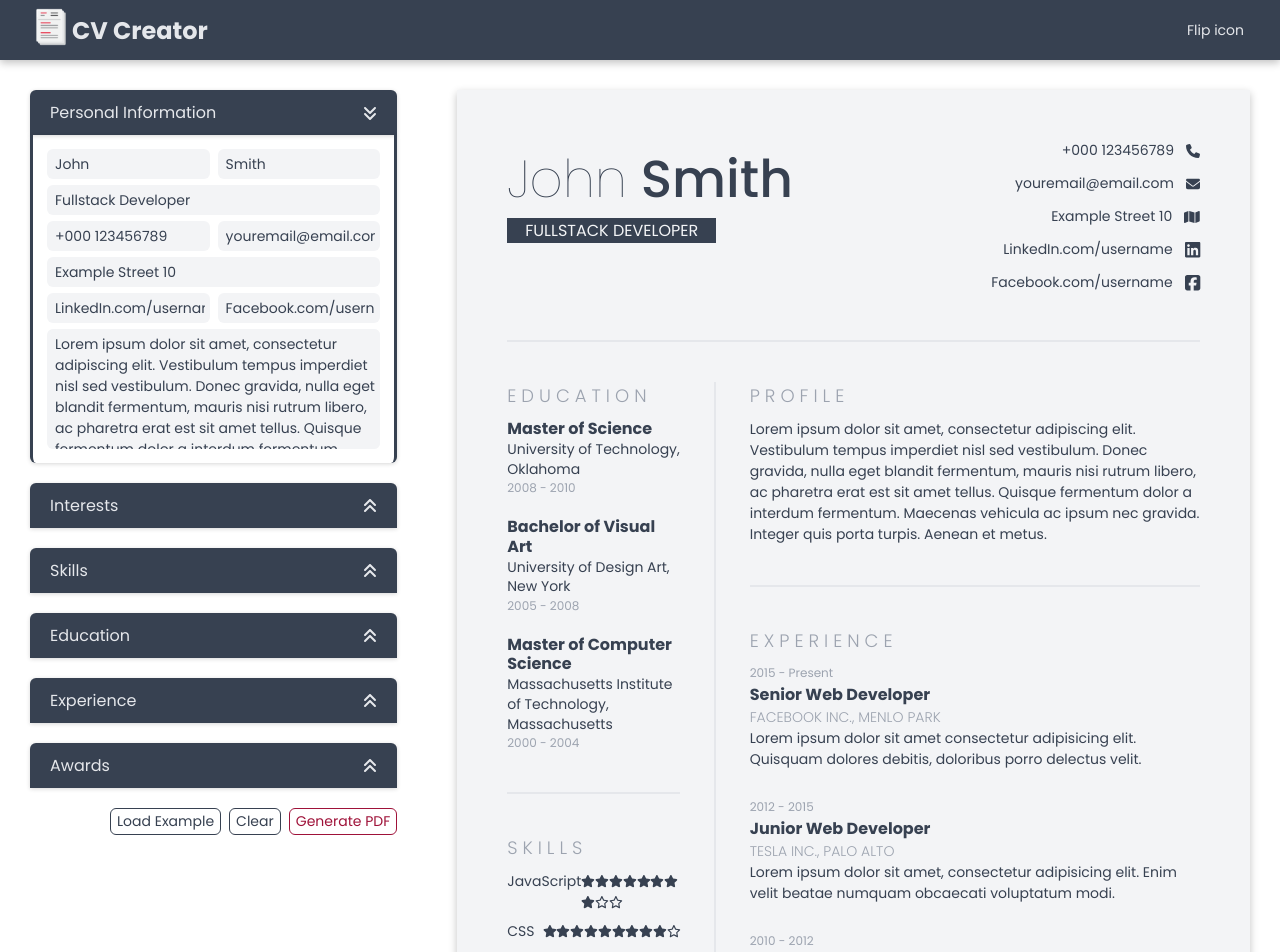
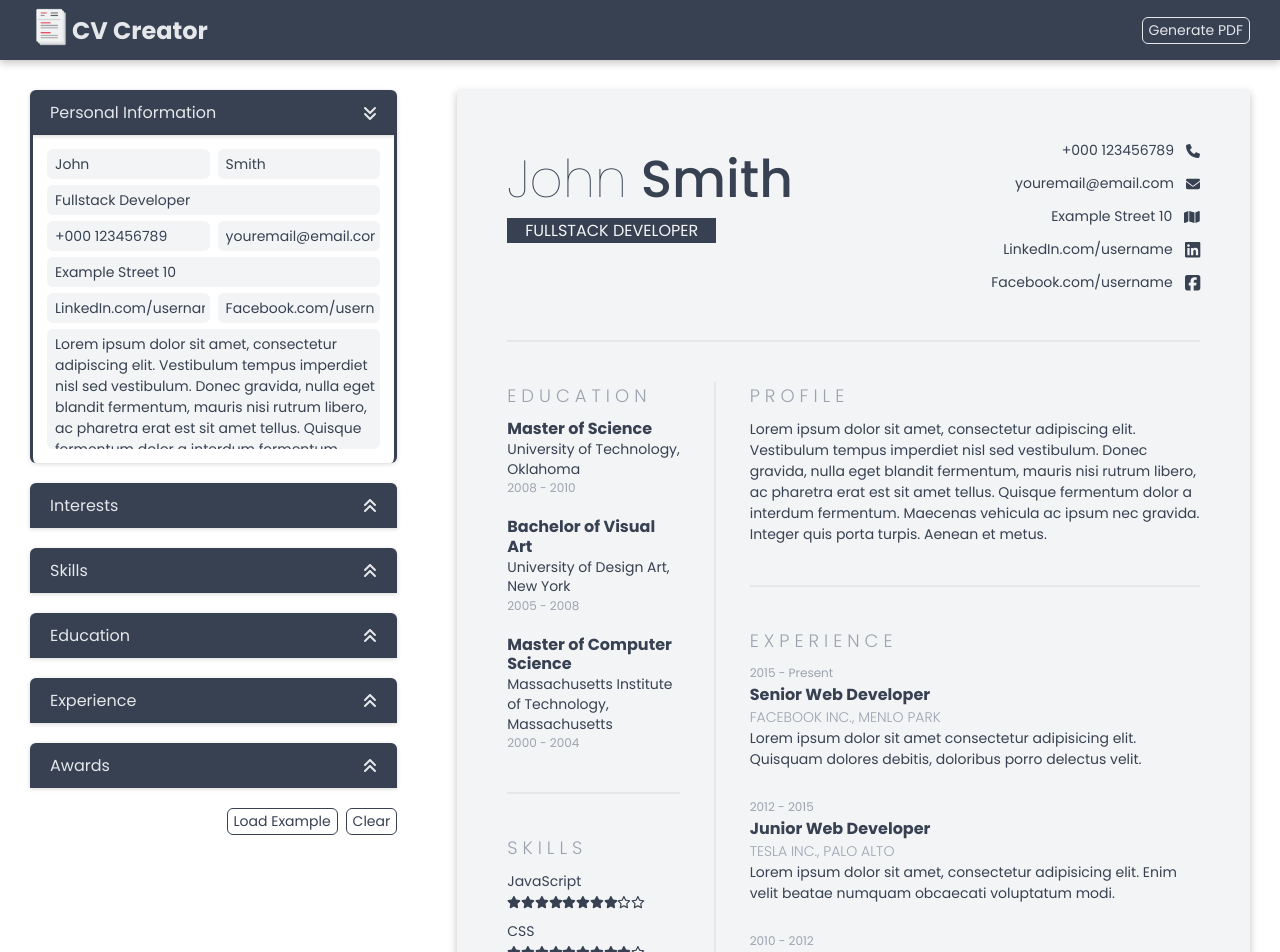
Before and after one commit to GDimitroff/cv-creator, a React (Create React App) app: page / in a window 1280 px wide. Shown: the top 952 px of the page. Built offline with nearby package versions, Linux system fonts and the light colour scheme.

Commit message:
Minor adjustments

```diff
--- a/src/components/CVForm/Actions.js
+++ b/src/components/CVForm/Actions.js
@@ -18,7 +18,6 @@ const Actions = () => {
         text="Clear"
         className="action"
       />
-      <Button text="Generate PDF" className="danger" />
     </div>
   );
 };
--- a/src/components/CVForm/CVForm.module.css
+++ b/src/components/CVForm/CVForm.module.css
@@ -2,6 +2,7 @@
   flex-basis: 35%;
   background-color: var(--primary-light);
   padding: 3rem;
+  flex-shrink: 1;
 }
 
 .cv-form > div:not(:last-child) {
--- a/src/components/CVPreview/CVPreview.module.css
+++ b/src/components/CVPreview/CVPreview.module.css
@@ -1,4 +1,5 @@
 .cv-preview {
+  flex-grow: 1;
   flex-basis: 65%;
   align-self: flex-start;
   background-color: var(--secondary-light);
--- a/src/components/CVPreview/Skills.module.css
+++ b/src/components/CVPreview/Skills.module.css
@@ -16,3 +16,13 @@
   width: 16px;
   color: var(--primary-dark);
 }
+
+@media (max-width: 1600px) {
+  .skills {
+    min-height: 140px;
+  }
+
+  .rating {
+    flex-direction: column;
+  }
+}
--- a/src/components/Main.module.css
+++ b/src/components/Main.module.css
@@ -1,3 +1,9 @@
 .main {
   display: flex;
 }
+
+@media (max-width: 1100px) {
+  .main {
+    flex-direction: column;
+  }
+}
--- a/src/components/UI/Button.module.css
+++ b/src/components/UI/Button.module.css
@@ -2,13 +2,14 @@
   font-size: 1.4rem;
   padding: 0.2rem 0.6rem;
   border-radius: 6px;
+  border: 1px solid var(--secondary-gray);
   transition: 0.2s ease-in-out;
 }
 
 .button:hover,
 .button:active {
   color: var(--primary-dark);
-  background: var(--primary-gray);
+  background: var(--secondary-gray);
 }
 
 .alt {
--- a/src/components/core/Header.js
+++ b/src/components/core/Header.js
@@ -9,7 +9,7 @@ const Header = () => {
         <img src={logo} alt="CV Creator" />
       </div>
       <h1 className={classes.title}>CV Creator</h1>
-      <Button text="Flip icon" />
+      <Button text="Generate PDF" />
     </header>
   );
 };
```
